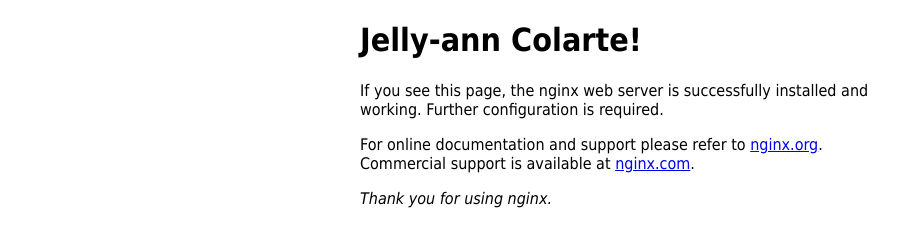
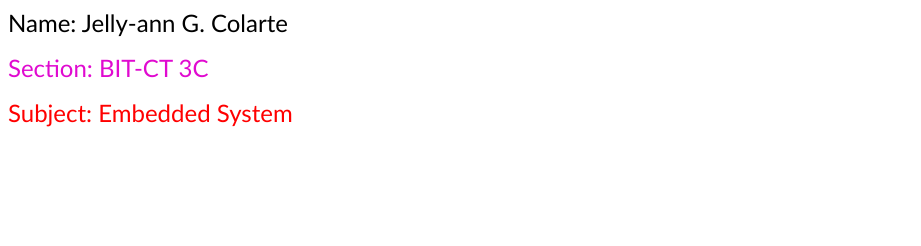
Before and after one commit to ColarteJelly-ann/Html, a plain HTML site: page index.html in a window 1280 px wide. Shown: the whole page, without its empty margins (0-921 px from the left). Drawn offline with Linux system fonts and the light colour scheme.

Commit message:
this is my first commit

```diff
--- a/index.html
+++ b/index.html
@@ -1,23 +1,19 @@
-<!DOCTYPE html>
 <html>
 <head>
-<title>Welcome to nginx!</title>
-<style>
-html { color-scheme: light dark; }
-body { width: 35em; margin: 0 auto;
-font-family: Tahoma, Verdana, Arial, sans-serif; }
-</style>
+<title></title>
 </head>
 <body>
-<h1> Jelly-ann Colarte!</h1>
-<p>If you see this page, the nginx web server is successfully installed and
-working. Further configuration is required.</p>
-
-<p>For online documentation and support please refer to
-<a href="http://nginx.org/">nginx.org</a>.<br/>
-Commercial support is available at
-<a href="http://nginx.com/">nginx.com</a>.</p>
-
-<p><em>Thank you for using nginx.</em></p>
+<p>
+<font size="5"face="calibri"color="Black">
+Name: Jelly-ann G. Colarte
+</font></p>
+<p>
+<font size="5"face="calibri"color="emerald">
+Section: BIT-CT 3C
+</font></p>
+<p>
+<font size="5"face="calibri"color="red">
+Subject: Embedded System
+</font></p>
 </body>
 </html>
```
